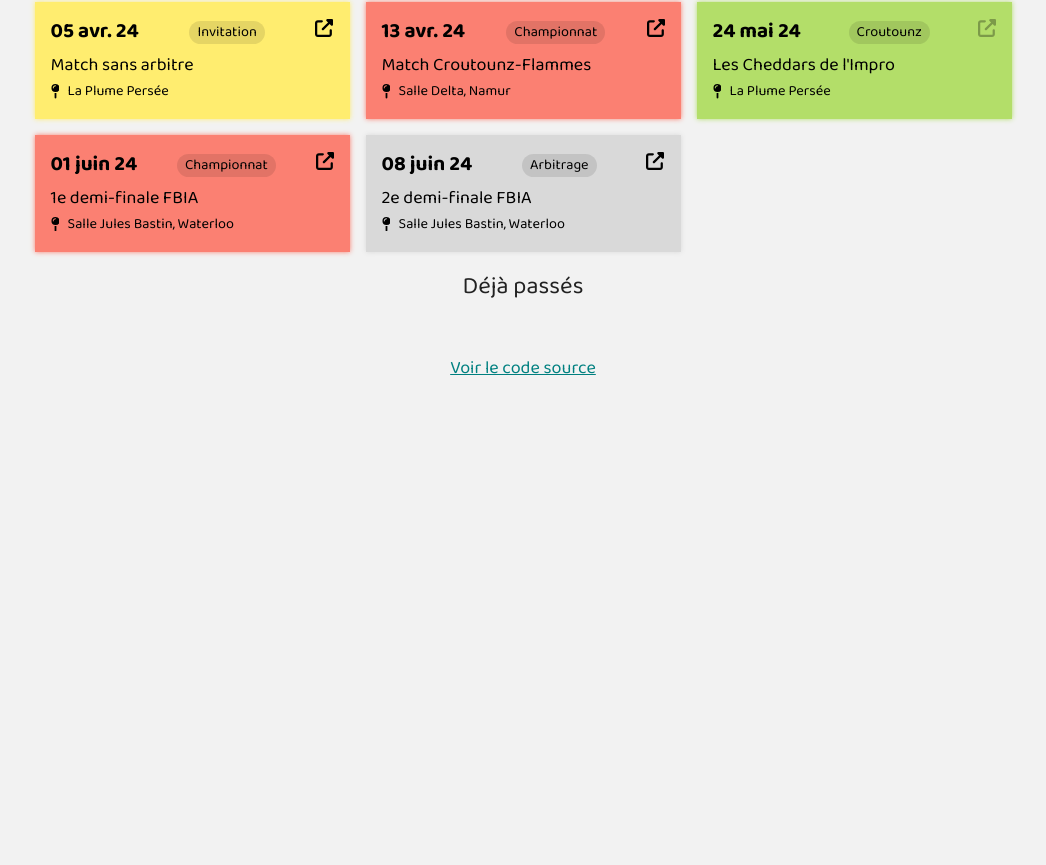
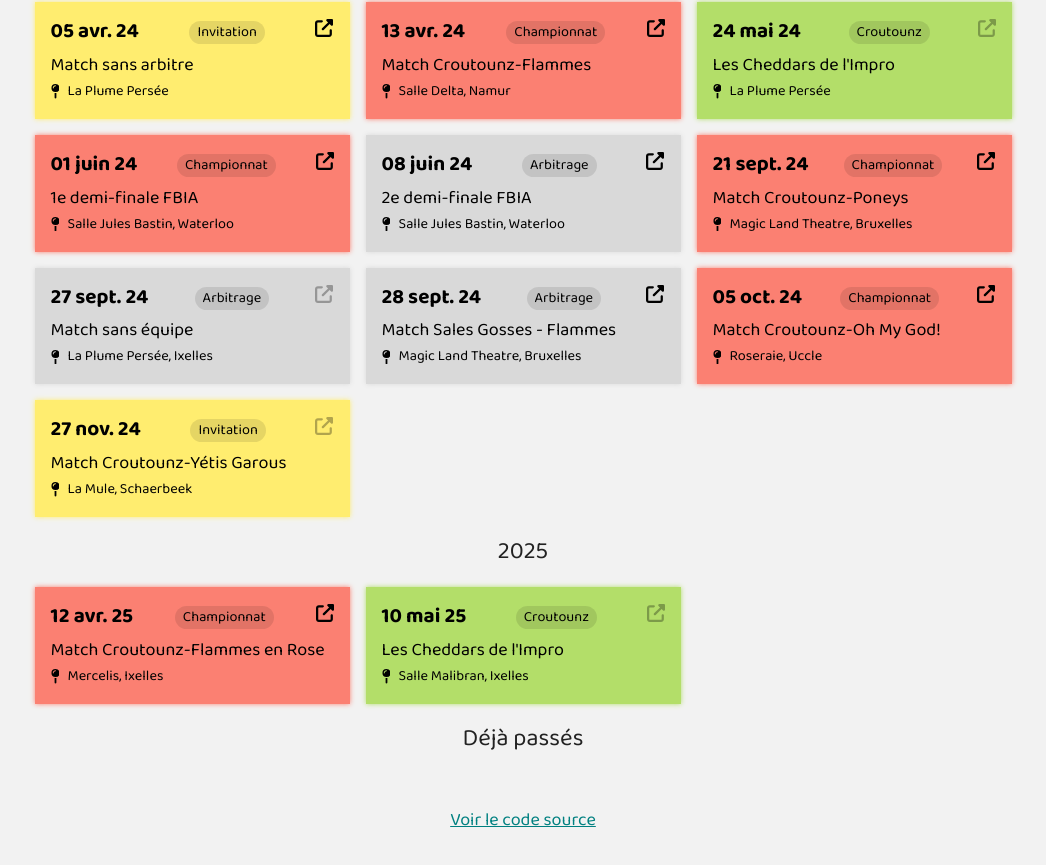
Before and after one commit to tchapeaux/voir-tchap-impro, a Vue app: page / in a window 1280 px wide. Shown: the part 739-1604 px from the top of the page, without its empty margins (117-1163 px from the left). Before the commit the page ends 1154 px from the top, so only its background shows below. Built offline with nearby package versions, Linux system fonts and the light colour scheme.

Commit message:
New data

```diff
--- a/src/data/thomas-events.json
+++ b/src/data/thomas-events.json
@@ -101,6 +101,55 @@
       "place": "Salle Jules Bastin, Waterloo",
       "type": "Arbitrage",
       "url": "https://shop.utick.net/?module=ACTIVITYSERIEDETAILS&pos=FBIA&s=64452563-F817-E7DF-02A4-2B34A2B7DC92"
+    },
+    {
+      "date": "2024/09/21",
+      "name": "Match Croutounz-Poneys",
+      "place": "Magic Land Theatre, Bruxelles",
+      "type": "Championnat",
+      "url": "https://shop.utick.net/?pos=FBIA&module=ACTIVITYSERIEDETAILS&s=800EBC39-AB3B-9658-AE8D-2E3B9FE970EA"
+    },
+    {
+      "date": "2024/09/27",
+      "name": "Match sans équipe",
+      "place": "La Plume Persée, Ixelles",
+      "type": "Arbitrage",
+      "url": ""
+    },
+    {
+      "date": "2024/09/28",
+      "name": "Match Sales Gosses - Flammes",
+      "place": "Magic Land Theatre, Bruxelles",
+      "type": "Arbitrage",
+      "url": "https://shop.utick.net/?module=ACTIVITYSERIEDETAILS&pos=FBIA&s=9C328E55-D0CA-B198-39F7-96DD9B5E078D"
+    },
+    {
+      "date": "2024/10/05",
+      "name": "Match Croutounz-Oh My God!",
+      "place": "Roseraie, Uccle",
+      "type": "Championnat",
+      "url": "https://shop.utick.net/?module=ACTIVITYSERIEDETAILS&pos=FBIA&s=1049F17F-B289-ED7E-2842-68BE13E1A658"
+    },
+    {
+      "date": "2024/11/27",
+      "name": "Match Croutounz-Yétis Garous",
+      "place": "La Mule, Schaerbeek",
+      "type": "Invitation",
+      "url": ""
+    },
+    {
+      "date": "2025/04/12",
+      "name": "Match Croutounz-Flammes en Rose",
+      "place": "Mercelis, Ixelles",
+      "type": "Championnat",
+      "url": "https://shop.utick.net/?module=ACTIVITYSERIEDETAILS&pos=FBIA&s=1CC7C04E-5FFA-9BAC-E74F-4BFFFB1CA250"
+    },
+    {
+      "date": "2025/05/10",
+      "name": "Les Cheddars de l'Impro",
+      "place": "Salle Malibran, Ixelles",
+      "type": "Croutounz",
+      "url": ""
     }
   ]
 }
--- a/src/views/HomeView.vue
+++ b/src/views/HomeView.vue
@@ -19,7 +19,7 @@ const futureEvents = computed(() =>
   EVENTS.items.filter((e) => dayjs(e.date) > dayjs().subtract(1, 'week')).sort(sortEventByDateAsc)
 )
 
-const pasEvents = computed(() =>
+const pastEvents = computed(() =>
   EVENTS.items.filter((e) => !futureEvents.value.includes(e)).sort(sortEventByDateDesc)
 )
 
@@ -34,7 +34,7 @@ function eventsByYear(year: string) {
 </script>
 
 <template>
-  <template v-if="futureEvents.length === 0">Rien à afficher.</template>
+  <div v-if="futureEvents.length === 0" style="text-align: center">Pas de spectacles à venir.</div>
   <template v-else>
     <template v-for="year in eventsYears" :key="year">
       <h2>{{ year }}</h2>
@@ -44,14 +44,14 @@ function eventsByYear(year: string) {
         </li>
       </ul>
     </template>
+  </template>
 
-    <h2>Déjà passés</h2>
-    <ul class="events-list">
-      <li v-for="(event, eventIdx) in pasEvents" :key="eventIdx">
-        <EventCard :event="event" />
-      </li>
-    </ul>
-  </template>
+  <h2>Déjà passés</h2>
+  <ul class="events-list">
+    <li v-for="(event, eventIdx) in pastEvents" :key="eventIdx">
+      <EventCard :event="event" />
+    </li>
+  </ul>
 </template>
 
 <style scoped>
```
Also changed, not shown: 1 other file (tests, documents, lock files or other folders).
